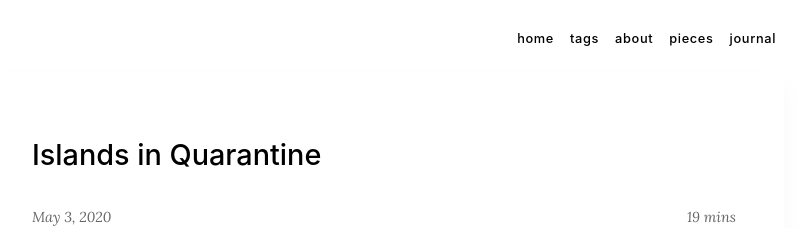
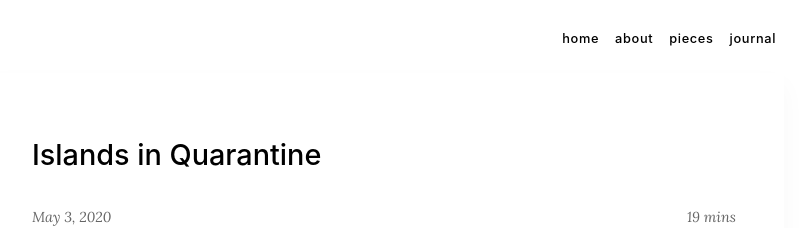
Before and after one commit to lycheekimchi/lycheekimchi.github.io, a Jekyll site: the page built from _posts/2020-05-03-islands.md, in a window 1280 px wide and 900 px high. Shown: the top 228 px of the window, without its empty margins (256-1062 px from the left). Built offline with Jekyll 4.4.1, drawn with Linux system fonts in a browser that asks for light colours; some web fonts are replaced; some of the changed text lies outside the part shown.

Commit message:
deleted tags because they dont work

```diff
--- a/_includes/navigation.html
+++ b/_includes/navigation.html
@@ -1,7 +1,8 @@
 <nav role="navigation">
   <ul>
     <li><a href="/" {% if page.url == "/" %}class="active"{% endif %}>home</a></li>
-    <li><a href="/tags" {% if page.url == "/tags" %}class="active"{% endif %}>tags</a></li>
+    <!-- <li><a href="/tags" {% if page.url == "/tags" %}class="active"{% endif %}>tags</a></li> -->
+    <!--UPDATE 5/5/2020: I disabled tags because they just don't fuckn work.-->
     <li><a href="/about" {% if page.url == "/about" %}class="active"{% endif %}>about</a></li>
     <li><a href="/pieces" {% if page.url == "/pieces" %}class="active"{% endif %}>pieces</a></li>
     <li><a href="/journals" {% if page.url == "/journals" %}class="active"{% endif %}>journal</a></li>
--- a/_layouts/journal.html
+++ b/_layouts/journal.html
@@ -7,9 +7,10 @@ layout: default
   <time class="date" datetime="{{ page.date | date_to_xmlschema }}">{{ page.date | date: "%B %-d, %Y" }}</time>
   <div class="meta">
   {{ content }}
-    <p style="font-size:80%;font-style:italic;opacity:80%">
+<!--     <p style="font-size:80%;font-style:italic;opacity:80%">
       Tagged
       {% for tag in page.tags %}
       <a href="/tag/{{tag}}">#{{tag}}</a>{% unless forloop.last %}, {% endunless %}{% endfor %}.
-    </p>
+    </p> -->
+    <!--UPDATE 5/5/2020: I disabled tags because they just don't fuckn work.-->
 </article>
--- a/_layouts/post.html
+++ b/_layouts/post.html
@@ -14,10 +14,11 @@ layout: default
   {{ content }}
 
   <br>
-  <p>
+<!--   <p>
       Tagged
       {% for tag in page.tags %}
       <a href="/tag/{{tag}}">#{{tag}}</a>{% unless forloop.last %}, {% endunless %}{% endfor %}.
-    </p>
+    </p>   -->
+        <!--UPDATE 5/5/2020: I disabled tags because they just don't fuckn work.-->
  <hr style="height:2px; border:none; margin: 1rem 0; background-color:#e7e9ee;">
 </article>
```
